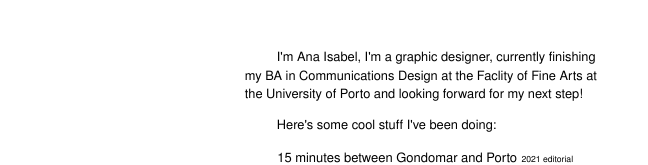
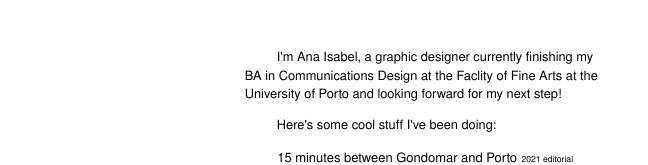
Before and after one commit to AnaIsabelTeixeira/portfolio, a plain HTML site: page index.html in a window 1280 px wide. Shown: the top 165 px of the page, without its empty margins (632-1280 px from the left). Drawn offline with nearby package versions, Linux system fonts and the light colour scheme.

Commit message:
Update index.html

```diff
--- a/index.html
+++ b/index.html
@@ -69,7 +69,7 @@
 		<section id="project_selector">
 			<section id="introduction">
 				<h2>Latest Projects</h2>
-				<p>I'm Ana Isabel, I'm a graphic designer, currently finishing my BA in Communications Design at the Faclity of Fine Arts at the University of Porto and looking forward for my next step!</p>
+				<p>I'm Ana Isabel, a graphic designer currently finishing my BA in Communications Design at the Faclity of Fine Arts at the University of Porto and looking forward for my next step!</p>
 				<p>Here's some cool stuff I've been doing:</p>
 			</section>
 			<section id="selection">
```
